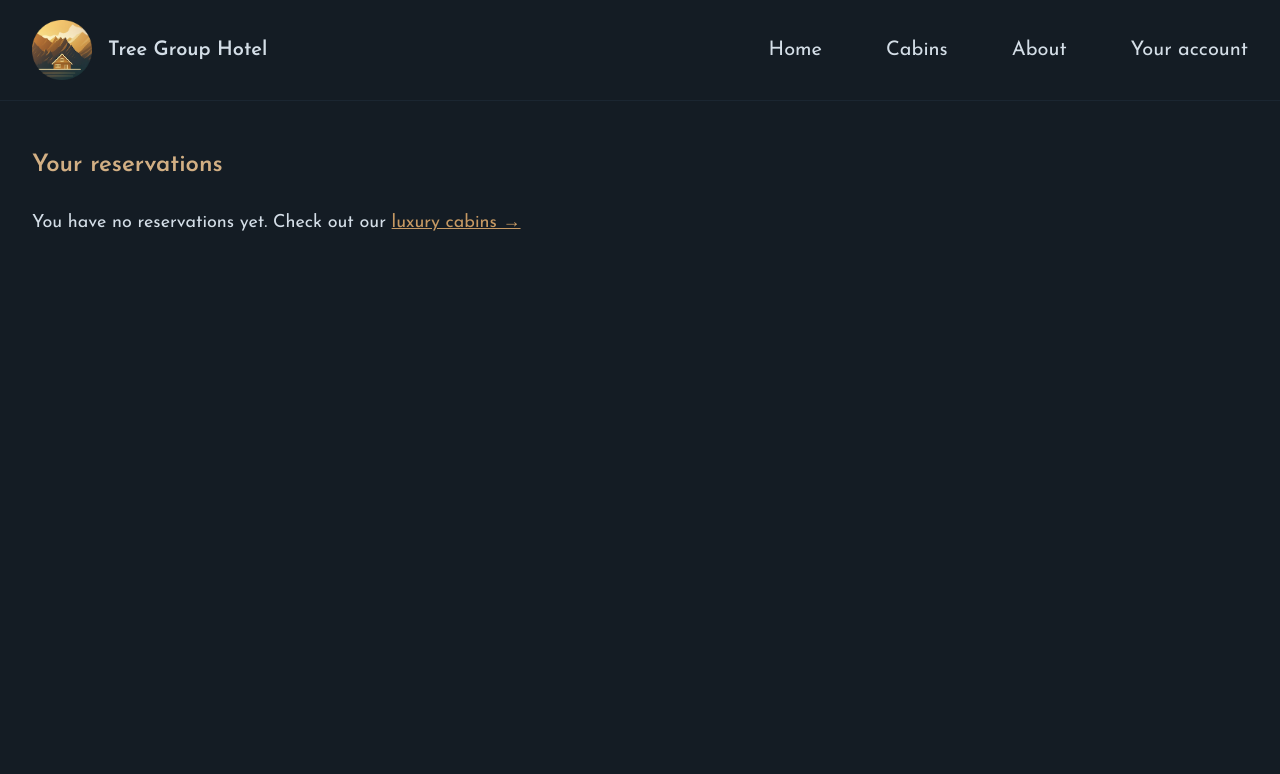
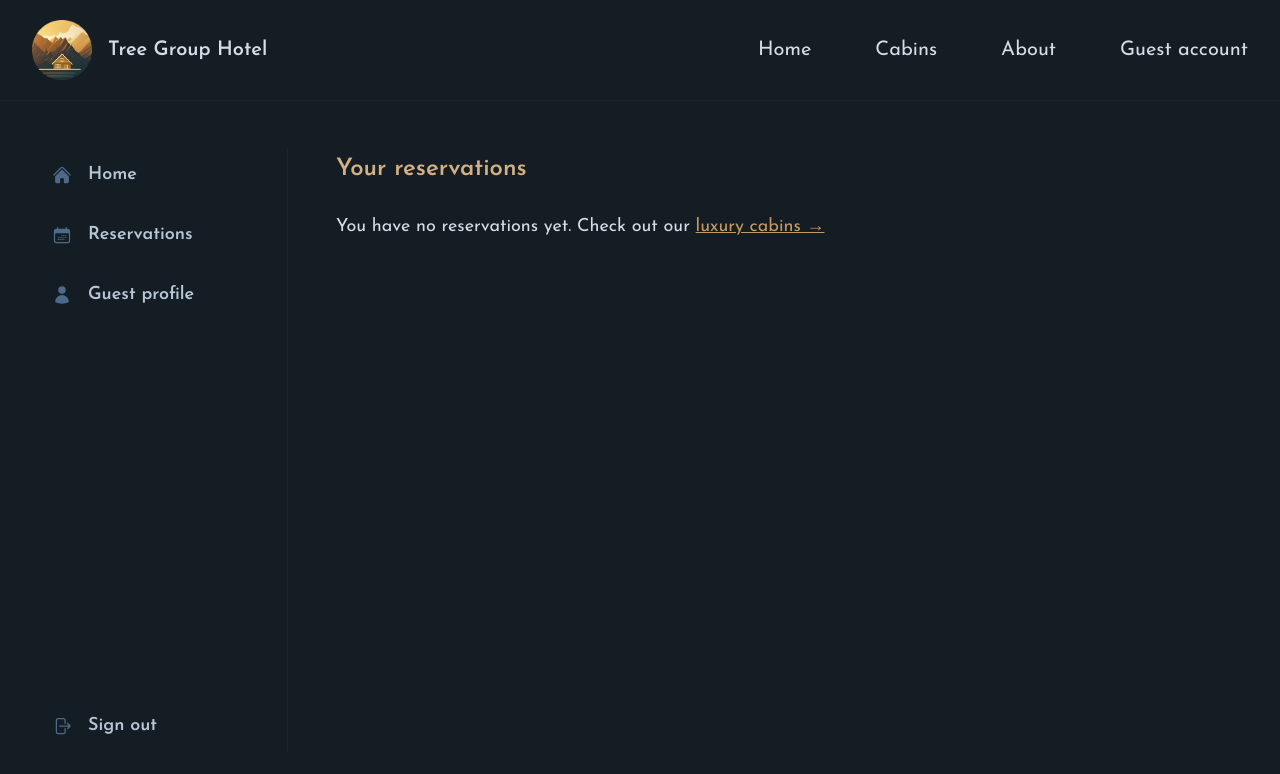
Before and after one commit to is3388/tree-group-hotel-nextjs, a Next.js app: page /account/reservations in a window 1280 px wide. Shown: the top 774 px of the page. Built offline with nearby package versions, Linux system fonts and the light colour scheme.

Commit message:
Added sidebar, login, logout components with the specific layout

```diff
--- a/app/_components/Navigation.js
+++ b/app/_components/Navigation.js
@@ -7,7 +7,7 @@
       <li><Link href='/' className='hover:text-accent-400 transition-colors'>Home</Link></li>
       <li><Link href='/cabins' className='hover:text-accent-400 transition-colors'>Cabins</Link></li>
       <li><Link href='/about' className='hover:text-accent-400 transition-colors'>About</Link></li>
-      <li><Link href='/account' className='hover:text-accent-400 transition-colors'>Your account</Link></li>
+      <li><Link href='/account' className='hover:text-accent-400 transition-colors'>Guest account</Link></li>
     </ul>
     </nav>
   )
--- /dev/null
+++ b/app/_components/SideNavigation.js
@@ -0,0 +1,51 @@
+import {
+  CalendarDaysIcon,
+  HomeIcon,
+  UserIcon,
+} from '@heroicons/react/24/solid';
+import SignOutButton from './SignOutButton';
+import Link from 'next/link';
+
+const navLinks = [
+  {
+    name: 'Home',
+    href: '/account',
+    icon: <HomeIcon className='h-5 w-5 text-primary-600' />,
+  },
+  {
+    name: 'Reservations',
+    href: '/account/reservations',
+    icon: <CalendarDaysIcon className='h-5 w-5 text-primary-600' />,
+  },
+  {
+    name: 'Guest profile',
+    href: '/account/profile',
+    icon: <UserIcon className='h-5 w-5 text-primary-600' />,
+  },
+];
+
+function SideNavigation() {
+  return (
+    <nav className='border-r border-primary-900'>
+      <ul className='flex flex-col gap-2 h-full text-lg'>
+        {navLinks.map((link, i) => (
+          <li key={link.name} className={`sticky ${i === 0 ? "top-[52px]" : i === 1 ? "top-[104px]" : "top-[156px]"}`}>
+            <Link
+              className={`py-3 px-5 hover:bg-primary-900 hover:text-primary-100 transition-colors flex items-center gap-4 font-semibold text-primary-200`}
+              href={link.href}
+            >
+              {link.icon}
+              <span>{link.name}</span>
+            </Link>
+          </li>
+        ))}
+
+        <li className='mt-auto'>
+          <SignOutButton />
+        </li>
+      </ul>
+    </nav>
+  );
+}
+
+export default SideNavigation;
--- /dev/null
+++ b/app/_components/SignInButton.js
@@ -0,0 +1,17 @@
+import Image from "next/image";
+
+function SignInButton() {
+  return (
+    <button className='flex items-center gap-6 text-lg border border-primary-300 px-10 py-4 font-medium'>
+      <Image
+        src='https://authjs.dev/img/providers/google.svg'
+        alt='Google logo'
+        height='24'
+        width='24'
+      />
+      <span>Continue with Google</span>
+    </button>
+  );
+}
+
+export default SignInButton;
--- /dev/null
+++ b/app/_components/SignOutButton.js
@@ -0,0 +1,12 @@
+import { ArrowRightStartOnRectangleIcon } from '@heroicons/react/24/solid';
+
+function SignOutButton() {
+  return (
+    <button className='py-3 px-5 hover:bg-primary-900 hover:text-primary-100 transition-colors flex items-center gap-4 font-semibold text-primary-200 w-full'>
+      <ArrowRightStartOnRectangleIcon className='h-5 w-5 text-primary-600' />
+      <span>Sign out</span>
+    </button>
+  );
+}
+
+export default SignOutButton;
--- /dev/null
+++ b/app/account/layout.js
@@ -0,0 +1,10 @@
+import SideNavigation from "@/app/_components/SideNavigation"
+
+export default function Layout({children}) {
+  return (
+    <div className="grid grid-cols-[16rem_1fr] h-full gap-12">
+      <SideNavigation />
+      <div className="py-1">{children}</div>
+    </div>
+  );
+}
--- a/app/account/profile/page.js
+++ b/app/account/profile/page.js
@@ -1,5 +1,9 @@
 import SelectCountry from "@/app/_components/SelectCountry";
 import Image from "next/image";
+
+export const metadata = {
+  title: 'Update Profile'
+}
 
 export default function Page() {
   // CHANGE
@@ -41,6 +45,9 @@
             <Image
               src={countryFlag}
               alt="Country flag"
+              width={50}
+              height={50}
+              contain
               className="h-5 rounded-sm"
             />
           </div>
--- a/app/account/reservations/page.js
+++ b/app/account/reservations/page.js
@@ -1,4 +1,8 @@
 import ReservationCard from "@/app/_components/ReservationCard";
+
+export const metadata = {
+  title: 'Reservations'
+}
 
 export default function Page() {
   // CHANGE
--- a/app/layout.js
+++ b/app/layout.js
@@ -25,8 +25,8 @@
         className={`${josefin.className} antialiased relative bg-primary-950 text-primary-100 min-h-screen flex flex-col`}
       >
         <Header />
-        <div className='flex-1 px-8 py-12'>
-          <main className='max-w-7xl mx-auto'>{children}</main>
+        <div className='flex-1 px-8 py-12 grid'>
+          <main className='max-w-7xl mx-auto w-full'>{children}</main>
         </div>
       </body>
     </html>
```
